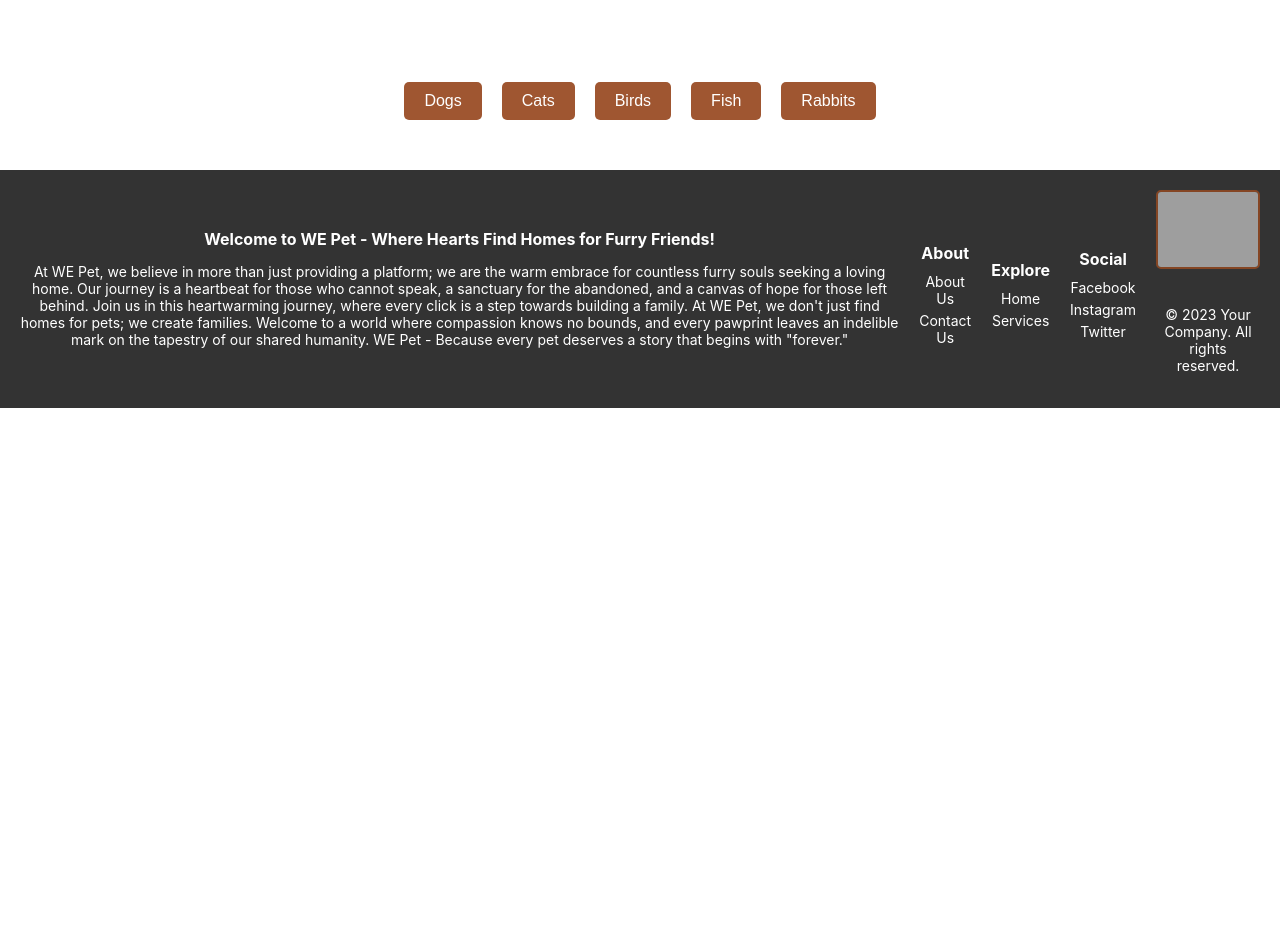
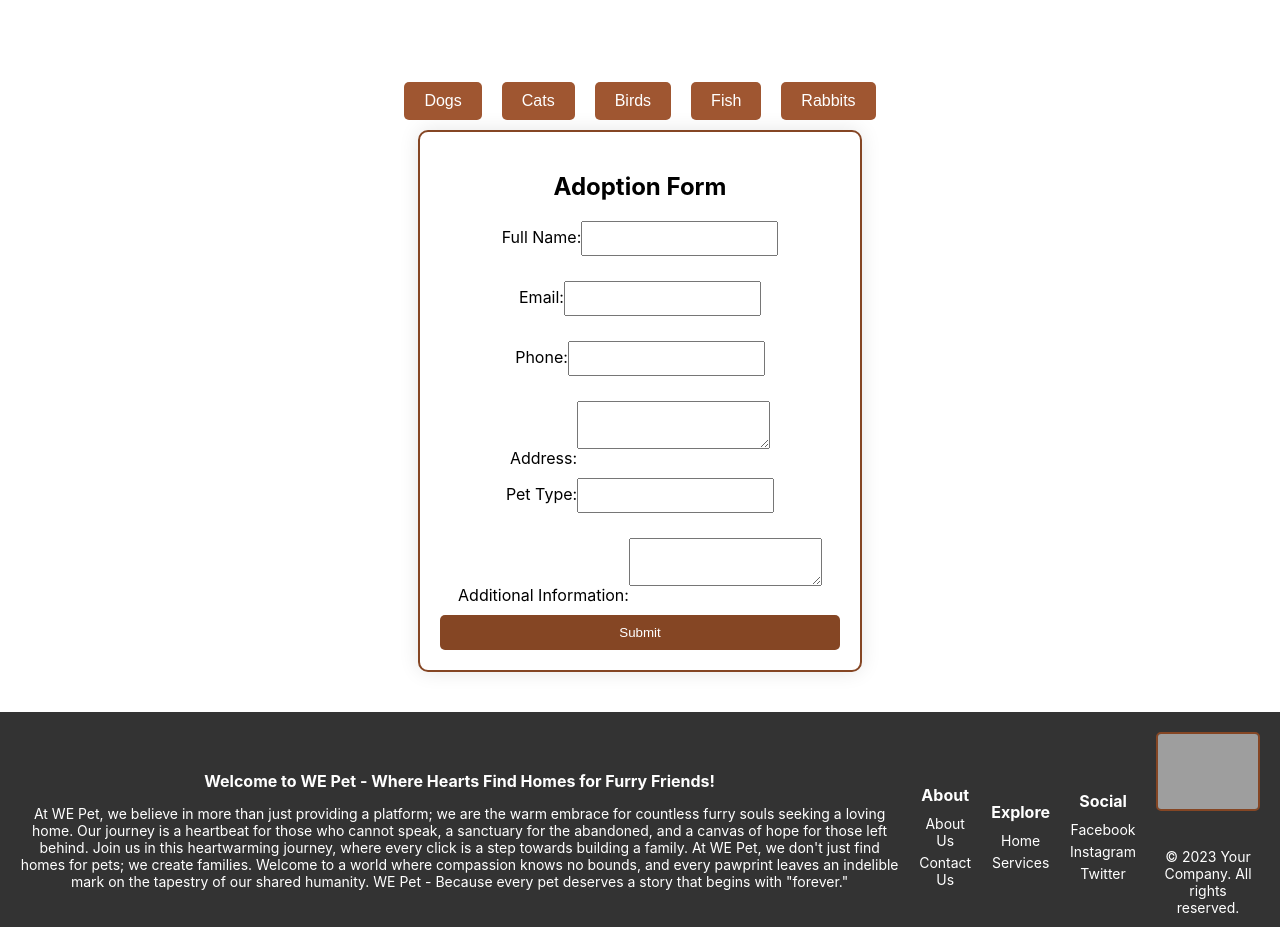
Before and after one commit to Siddhiiiiiiii/Pet_Donation, a React (Create React App) app: page / in a window 1280 px wide. Shown: the part 2120-3047 px from the top of the page. Before the commit the page ends 2528 px from the top, so only its background shows below. Built offline with nearby package versions, Linux system fonts and the light colour scheme; grey boxes are pictures that could not be loaded.

Commit message:
form update

```diff
--- /dev/null
+++ b/src/CSS/AdoptionForm.css
@@ -0,0 +1,39 @@
+/* AdoptionForm.css */
+
+.adoption-form-container {
+    max-width: 400px;
+    margin: auto;
+    padding: 20px;
+    border: 2px solid #854624;
+    border-radius: 10px;
+    background-color: #fff;
+    box-shadow: 0 0 20px rgba(0, 0, 0, 0.1);
+  }
+
+  form {
+    display: flex;
+    flex-direction: column;
+  }
+
+  label {
+    margin-bottom: 10px;
+  }
+
+  input,
+  textarea {
+    padding: 8px;
+    margin-bottom: 15px;
+  }
+
+  button {
+    background-color: #854624;
+    color: #fff;
+    padding: 10px;
+    border: none;
+    border-radius: 5px;
+    cursor: pointer;
+  }
+
+  button:hover {
+    background-color: #632f10; /* Darken the color on hover */
+  }
--- /dev/null
+++ b/src/Pages/AdoptionForm.js
@@ -0,0 +1,79 @@
+// AdoptionForm.js
+
+import React, { useState } from 'react';
+import '../CSS/AdoptionForm.css';
+
+const AdoptionForm = () => {
+  const [formData, setFormData] = useState({
+    fullName: '',
+    email: '',
+    phone: '',
+    address: '',
+    petType: '',
+    additionalInfo: '',
+  });
+
+  const handleChange = (e) => {
+    const { name, value } = e.target;
+    setFormData({
+      ...formData,
+      [name]: value,
+    });
+  };
+
+  const handleSubmit = (e) => {
+    e.preventDefault();
+    // Add your logic for form submission (e.g., API call, data processing)
+    console.log('Form submitted:', formData);
+    // Optionally, you can reset the form after submission
+    // setFormData({
+    //   fullName: '',
+    //   email: '',
+    //   phone: '',
+    //   address: '',
+    //   petType: '',
+    //   additionalInfo: '',
+    // });
+  };
+
+  return (
+    <div className="adoption-form-container">
+      <h2>Adoption Form</h2>
+      <form onSubmit={handleSubmit}>
+        <label>
+          Full Name:
+          <input type="text" name="fullName" value={formData.fullName} onChange={handleChange} required />
+        </label>
+
+        <label>
+          Email:
+          <input type="email" name="email" value={formData.email} onChange={handleChange} required />
+        </label>
+
+        <label>
+          Phone:
+          <input type="tel" name="phone" value={formData.phone} onChange={handleChange} required />
+        </label>
+
+        <label>
+          Address:
+          <textarea name="address" value={formData.address} onChange={handleChange} required />
+        </label>
+
+        <label>
+          Pet Type:
+          <input type="text" name="petType" value={formData.petType} onChange={handleChange} required />
+        </label>
+
+        <label>
+          Additional Information:
+          <textarea name="additionalInfo" value={formData.additionalInfo} onChange={handleChange} />
+        </label>
+
+        <button type="submit">Submit</button>
+      </form>
+    </div>
+  );
+};
+
+export default AdoptionForm;
--- a/src/Pages/Home.js
+++ b/src/Pages/Home.js
@@ -5,6 +5,7 @@ import '../CSS/Home.css';
 import petty from '../images/petty.png';
 import works from '../images/works.png';
 import Statistics from './Statistics';
+import AdoptionForm from './AdoptionForm';
 
 const Home = () => {
   return (
@@ -30,7 +31,7 @@ const Home = () => {
         <button className="pet-button"> Fish </button>
         <button className="pet-button"> Rabbits </button>
       </div>
-
+      <AdoptionForm />
     </div>
   );
 };
```
